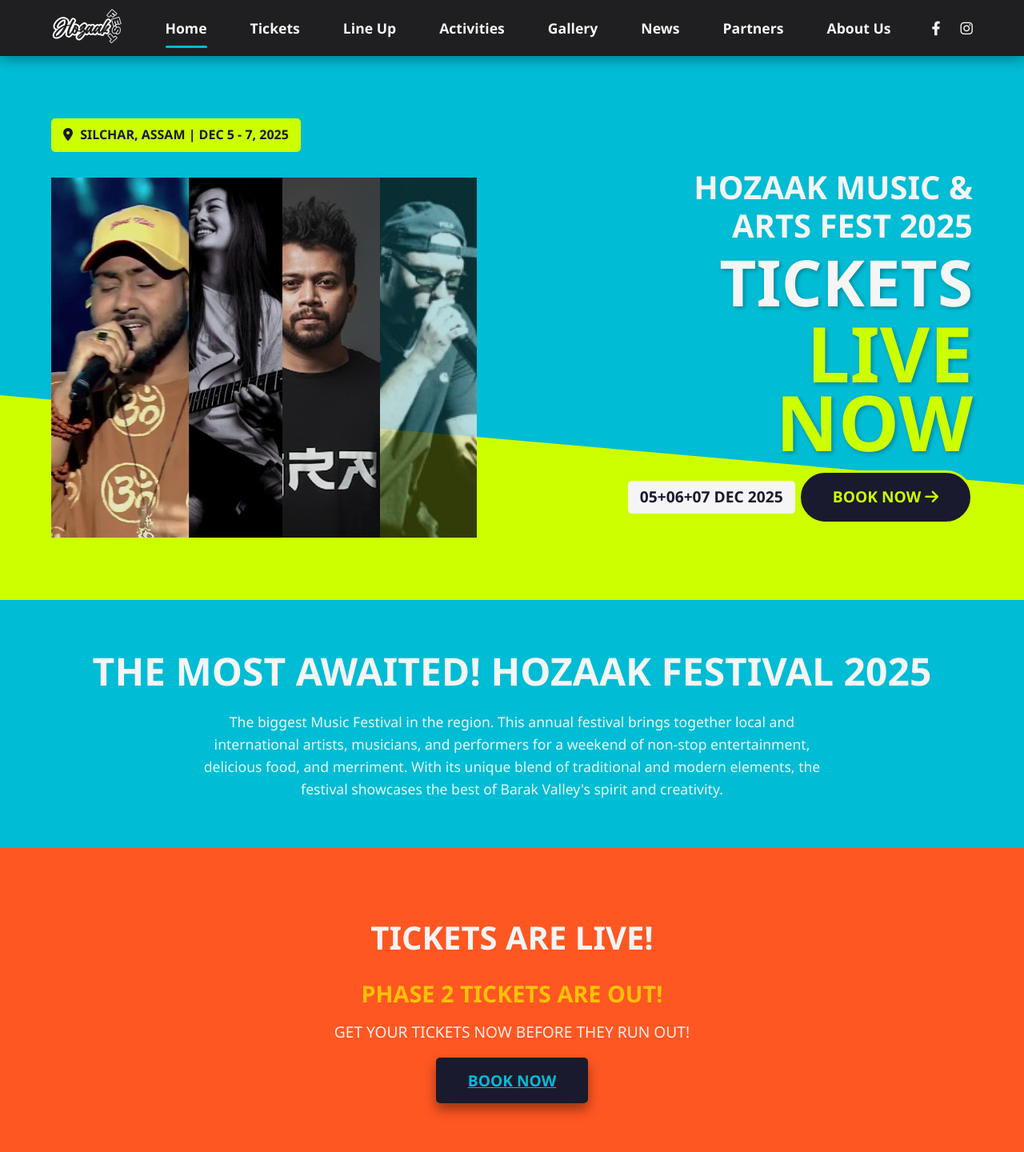
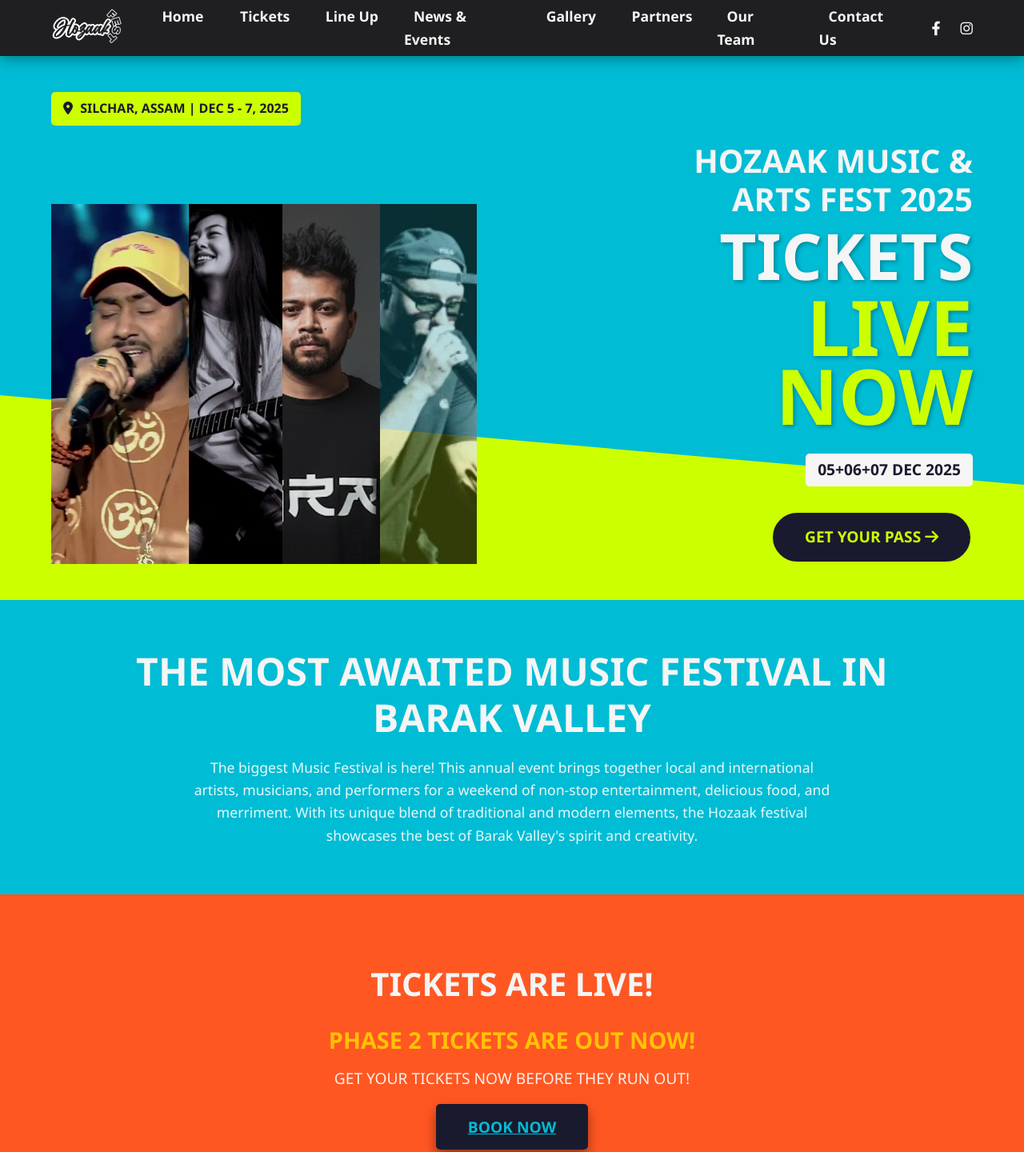
Before and after one commit to Hozaak/Barak-Valley-Media, a plain HTML site: page index.html in a window 1280 px wide. Shown: the top 1440 px of the page at 80% size. Drawn offline with Linux system fonts and the light colour scheme.

Commit message:
Update index.html

```diff
--- a/index.html
+++ b/index.html
@@ -17,13 +17,13 @@
             <nav id="nav-menu">
                 <ul>
                     <li><a href="#home" class="active">Home</a></li>
-                    <li><a href="#booking">Tickets</a></li>
+                    <li><a href="https://www.skillboxes.com/events/hozaak-fest-2025" target="_blank">Tickets</a></li>
                     <li><a href="#lineup">Line Up</a></li>
-                    <li><a href="#activities">Activities</a></li>
+                    <li><a href="#events">News & Events</a></li>
                     <li><a href="#gallery">Gallery</a></li>
-                    <li><a href="#events">News</a></li>
                     <li><a href="#partners">Partners</a></li>
-                    <li><a href="#members">About Us</a></li>
+                    <li><a href="#members">Our Team</a></li>
+                    <li><a href="#contact">Contact Us</a></li>
                 </ul>
                 <div class="nav-social-mobile">
                     <a href="https://www.facebook.com/HozaakFest/" target="_blank" rel="noopener noreferrer">
@@ -69,10 +69,10 @@
                     <div class="artist-item" style="background-image: url('images/singer6.jpg');"></div>
                     <div class="artist-item" style="background-image: url('images/singer3.jpg');"></div>
                     <div class="artist-names">
-                        <span>Artist A</span>
-                        <span>Artist B</span>
-                        <span>Artist C</span>
-                        <span>Artist D</span>
+                        <span>The Beat</span>
+                        <span>Rhythm Queen</span>
+                        <span>Bass King</span>
+                        <span>Vibe Setter</span>
                     </div>
                 </div>
 
@@ -81,7 +81,7 @@
                     <p class="live-now-text">TICKETS</p>
                     <p class="live-now-text tickets-live">LIVE NOW</p>
                     <div class="dates-tag">05+06+07 DEC 2025</div>
-                    <a href="#booking" class="btn btn-hero-2">BOOK NOW <i class="fas fa-arrow-right"></i></a>
+                    <a href="https://www.skillboxes.com/events/hozaak-fest-2025" target="_blank" class="btn btn-hero-2">GET YOUR PASS <i class="fas fa-arrow-right"></i></a>
                 </div>
             </div>
         </div>
@@ -89,9 +89,9 @@
 
     <section class="intro-block" id="about">
         <div class="container reveal">
-            <h2>THE MOST AWAITED! HOZAAK FESTIVAL 2025</h2>
+            <h2>THE MOST AWAITED MUSIC FESTIVAL IN BARAK VALLEY</h2>
             <p>
-                The biggest Music Festival in the region. This annual festival brings together local and international artists, musicians, and performers for a weekend of non-stop entertainment, delicious food, and merriment. With its unique blend of traditional and modern elements, the festival showcases the best of Barak Valley's spirit and creativity.
+                The biggest Music Festival is here! This annual event brings together local and international artists, musicians, and performers for a weekend of non-stop entertainment, delicious food, and merriment. With its unique blend of traditional and modern elements, the Hozaak festival showcases the best of Barak Valley's spirit and creativity.
             </p>
         </div>
     </section>
@@ -99,16 +99,16 @@
     <section class="tickets-block" id="booking-cta">
         <div class="container reveal">
             <h2>TICKETS ARE LIVE!</h2>
-            <h3>PHASE 2 TICKETS ARE OUT!</h3>
+            <h3>PHASE 2 TICKETS ARE OUT NOW!</h3>
             <p>GET YOUR TICKETS NOW BEFORE THEY RUN OUT!</p>
-            <a href="#booking" class="btn">BOOK NOW</a>
+            <a href="https://www.skillboxes.com/events/hozaak-fest-2025" target="_blank" class="btn">BOOK NOW</a>
         </div>
     </section>
 
     <section class="artist-lineup-title" id="lineup">
         <div class="container reveal">
             <h2>ARTIST LINEUP</h2>
-            <h3>DAY ONE</h3>
+            <h3>DAY ONE HIGHLIGHTS</h3>
         </div>
     </section>
 
@@ -149,7 +149,7 @@
             <div class="reveal" style="max-width: 600px; margin: 0 auto; text-align: center;">
                 <img src="https://images.unsplash.com/photo-1517457210348-1cb5ba9aa58c?crop=entropy&cs=tinysrgb&fit=crop&fm=jpg&h=600&q=80&w=900"
                     alt="Gallery Highlight" style="width: 100%; height: auto; border-radius: 10px; box-shadow: 0 10px 30px rgba(0,0,0,0.2);">
-                <a href="#" class="btn btn-view-all" style="margin-top: 30px; background: var(--vibrant-1); color: white;">VIEW GALLERY</a>
+                <button id="view-all-members" class="btn btn-view-all" style="margin-top: 30px; background: var(--vibrant-main); color: white;">VIEW FULL ARCHIVE</button>
             </div>
         </div>
     </section>
@@ -157,9 +157,9 @@
     <section id="partners" class="partners-section">
         <div class="container">
             <div class="section-title reveal">
-                <h2>PARTNERS</h2>
+                <h2>OUR PARTNERS</h2>
             </div>
-            <p class="partners-subtitle reveal">We are proud to collaborate with brands that support local music.</p>
+            <p class="partners-subtitle reveal">We are proud to collaborate with brands that support local music and art.</p>
             <div class="partners-grid">
                 <div class="partner-logo reveal">
                     <i class="fas fa-headphones-alt"></i><span>AudioBrand</span>
@@ -180,7 +180,7 @@
     <section id="members" class="section-divider-top-magenta">
         <div class="container">
             <div class="section-title reveal">
-                <h2>OUR TEAM</h2> </div>
+                <h2>THE CORE TEAM</h2> </div>
             <div class="members-grid members-grid-main">
                 <div class="member-card reveal">
                     <div class="member-golden-tag">Golden</div>
@@ -219,12 +219,7 @@
                         <p class="role">Event Manager</p>
                     </div>
                     <div class="member-details">
-                        <p>The one making sure every show is logistically perfect.</p>
-                        <div class="social-links">
-                            <a href="#"><i class="fab fa-facebook-f"></i></a>
-                            <a href="#"><i class="fab fa-instagram"></i></a>
-                        </div>
-                    </div>
+                        <p>The one making sure every show is logistically perfect.</p></div>
                 </div>
             </div>
             <div class="view-all-container reveal">
@@ -234,7 +229,6 @@
             </div>
         </div>
     </section>
-
 
     <footer id="contact"> <div class="container">
             <div class="footer-content">
@@ -259,7 +253,7 @@
                         <li><a href="#gallery">Gallery</a></li>
                         <li><a href="#partners">Partners</a></li>
                         <li><a href="#members">Our Team</a></li>
-                        <li><a href="#booking">Book Tickets</a></li>
+                        <li><a href="https://www.skillboxes.com/events/hozaak-fest-2025" target="_blank">Book Tickets</a></li>
                     </ul>
                 </div>
                 <div class="footer-column reveal reveal-delay-2">
```
